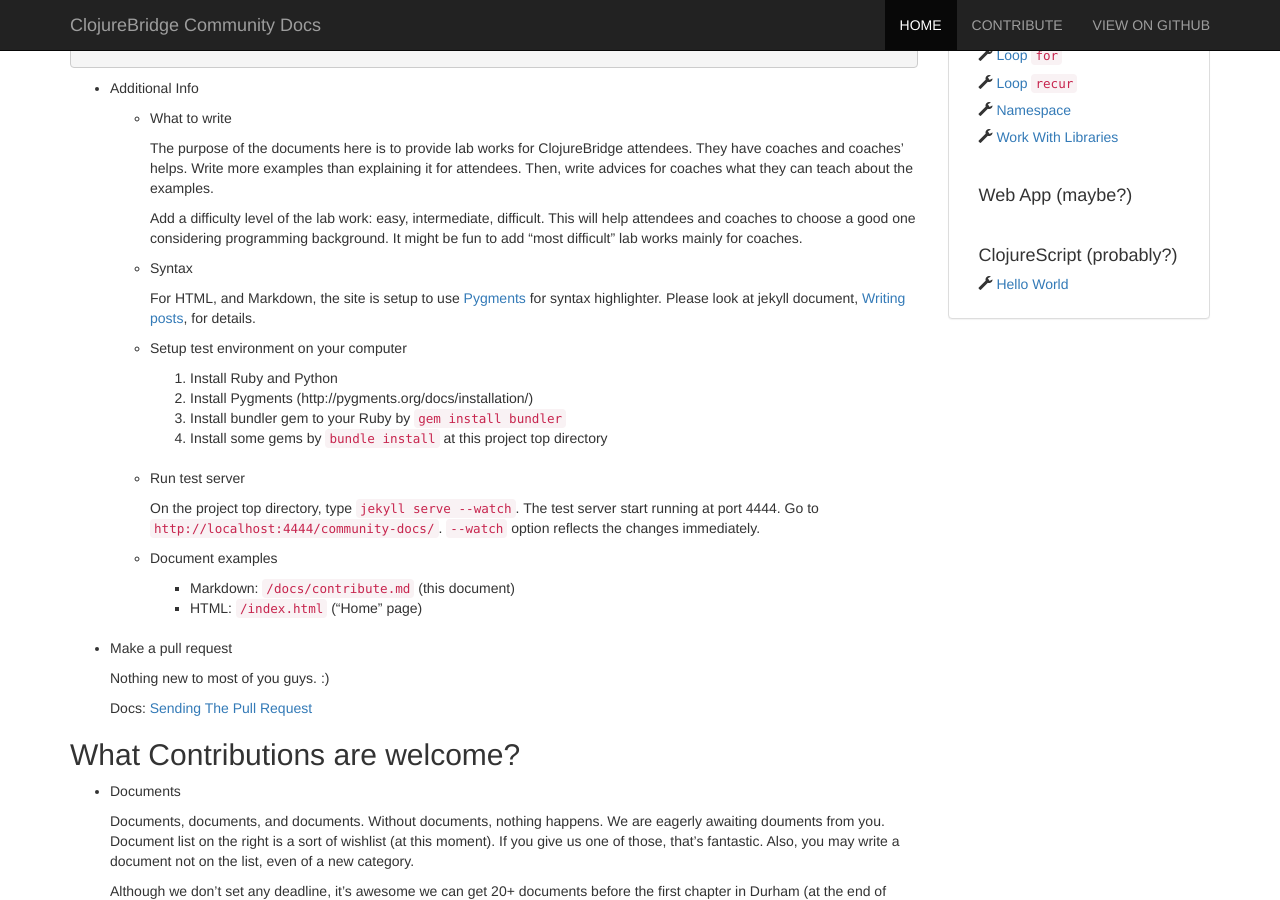
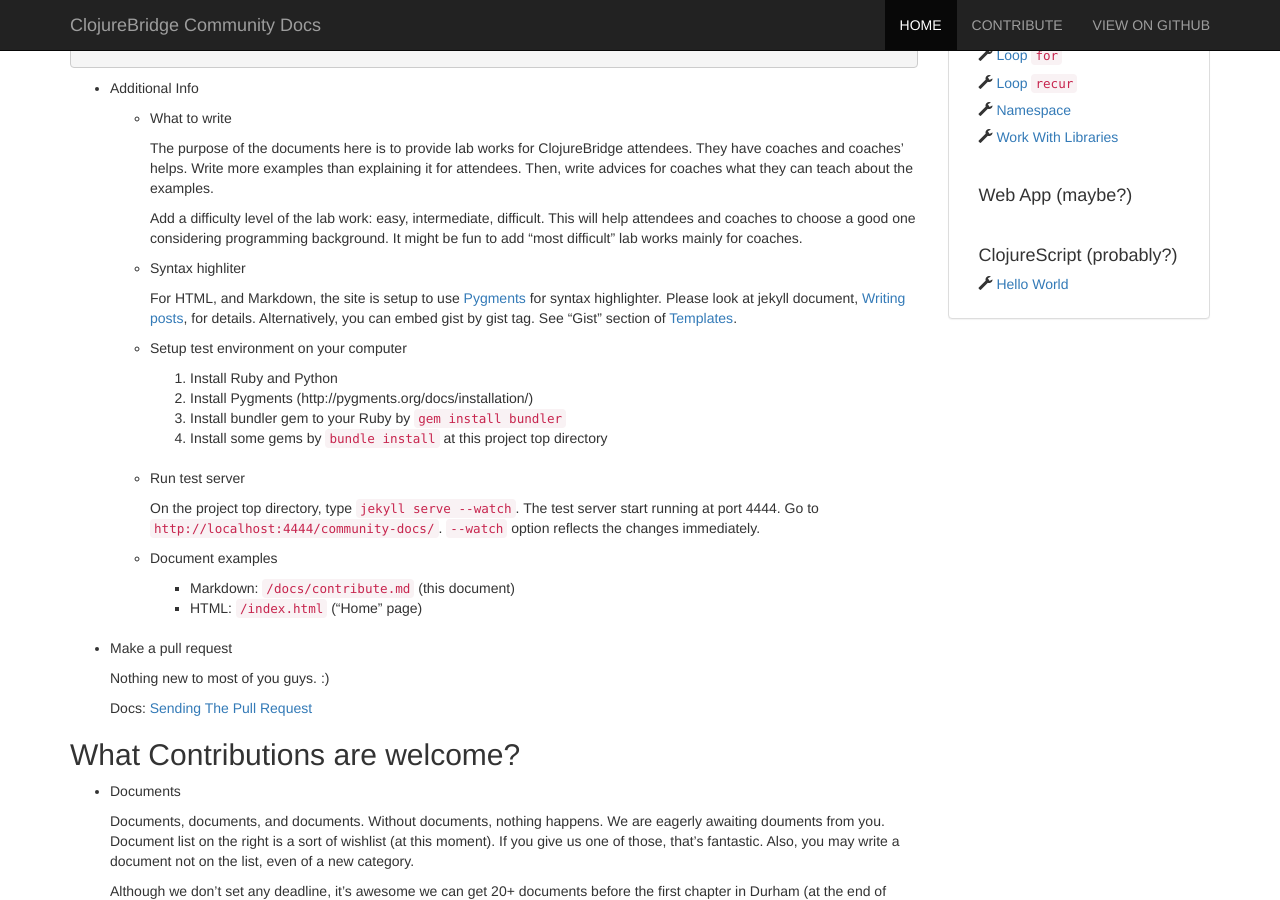
Before and after one commit to ClojureBridge/community-docs, a Jekyll site: the page built from docs/contribute.md, in a window 1280 px wide and 900 px high, scrolled down 920 px. Built offline with Jekyll 4.4.1, drawn with Linux system fonts in a browser that asks for light colours; nearby versions of some CDN libraries.

Commit message:
Embeded gist

```diff
--- a/docs/contribute.md
+++ b/docs/contribute.md
@@ -50,9 +50,9 @@ Steps:
 
     Add a difficulty level of the lab work: easy, intermediate, difficult. This will help attendees and coaches to choose a good one considering programming background. It might be fun to add "most difficult" lab works mainly for coaches.
 
-  - Syntax
+  - Syntax highliter
 
-    For HTML, and Markdown, the site is setup to use [Pygments](http://pygments.org/docs/) for syntax highlighter. Please look at jekyll document, [Writing posts](http://jekyllrb.com/docs/posts/), for details.
+    For HTML, and Markdown, the site is setup to use [Pygments](http://pygments.org/docs/) for syntax highlighter. Please look at jekyll document, [Writing posts](http://jekyllrb.com/docs/posts/), for details. Alternatively, you can embed gist by gist tag. See "Gist" section of [Templates](http://jekyllrb.com/docs/templates/).
 
   - Setup test environment on your computer
 
```
Also changed, not shown: docs/getting-started/helloworld.md (+2 -17 lines).
